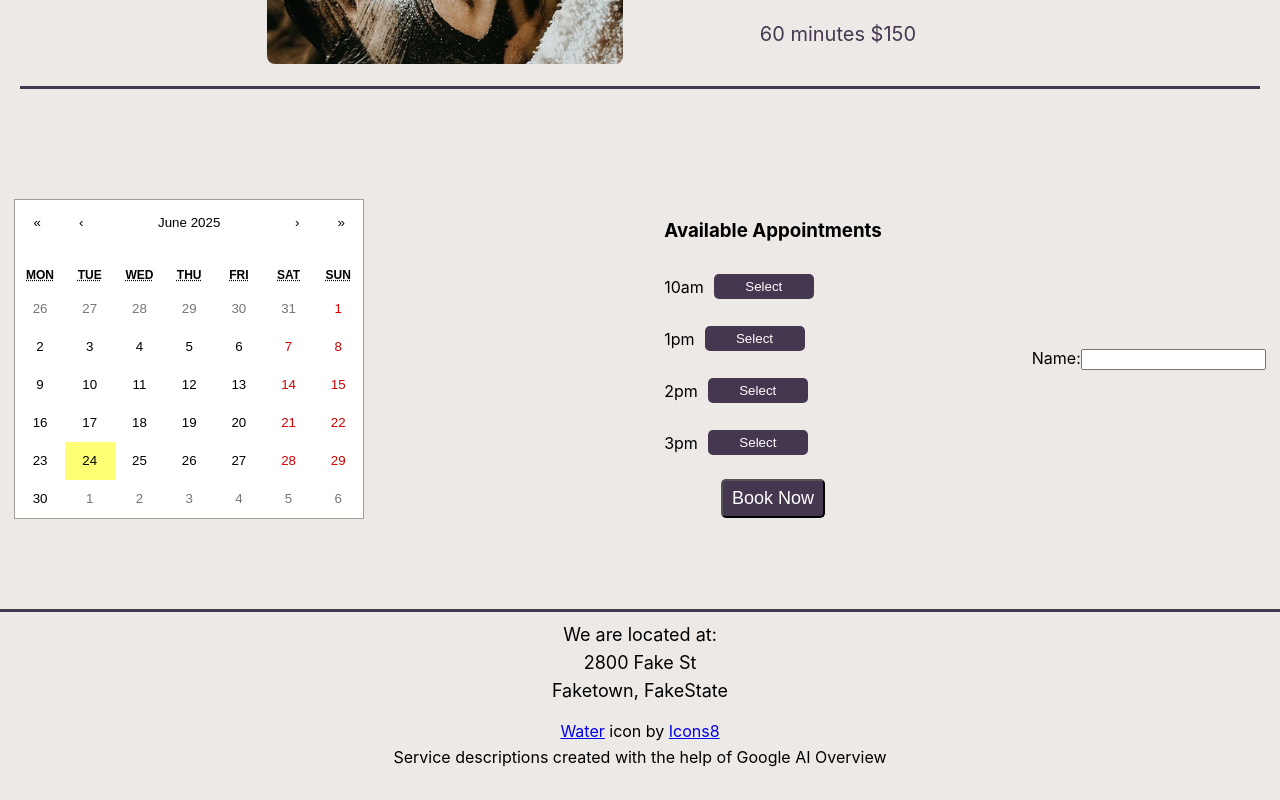
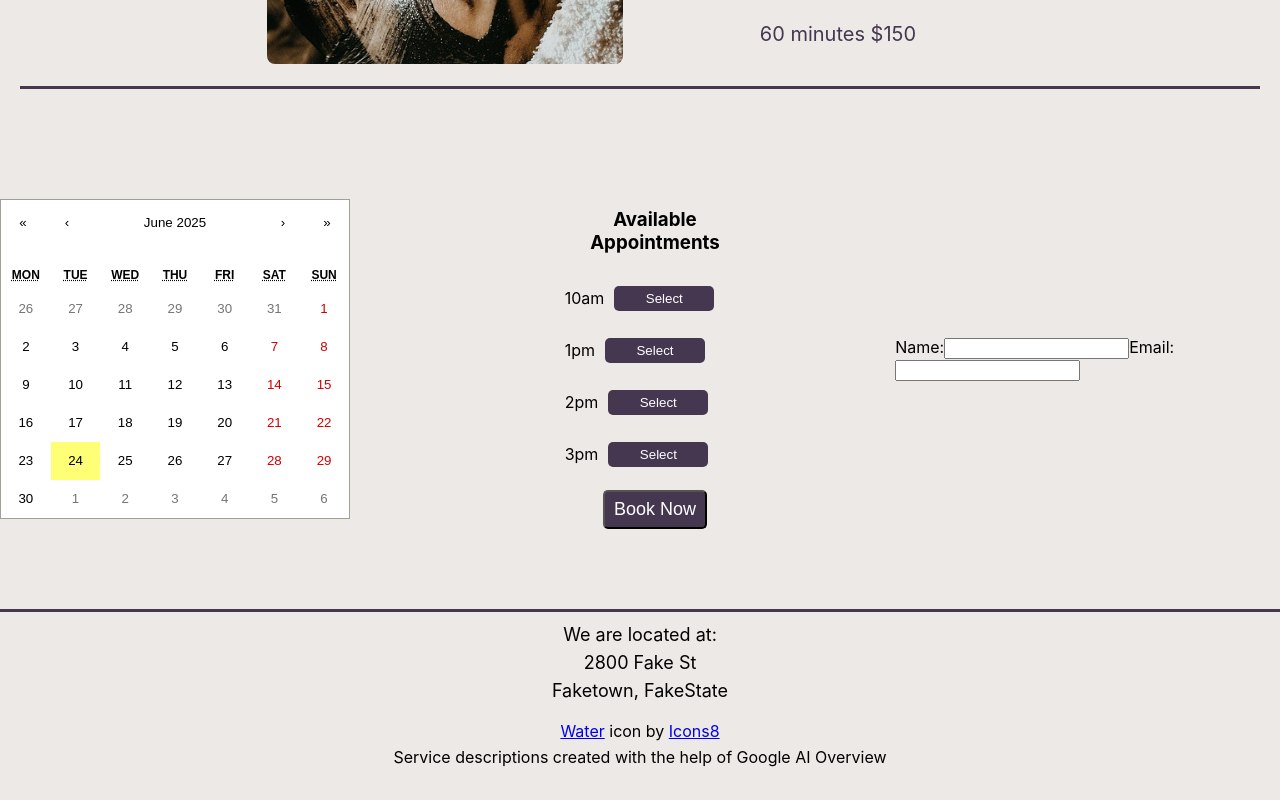
Before and after one commit to LaurenCummings/spa-project, a React (Vite) app: page / in a window 1280 px wide. Shown: the part 3684-4484 px from the top of the page. Built offline with nearby package versions, Linux system fonts and the light colour scheme; a web font is replaced by a local one.

Commit message:
added email element to form

```diff
--- a/src/components/BookNow.jsx
+++ b/src/components/BookNow.jsx
@@ -32,6 +32,8 @@ function BookNow() {
                 <form>
                     <label for="name">Name:</label>
                     <input type="text" name="name"></input>
+                    <label for="email">Email:</label>
+                    <input type="text" name="email"></input>
                 </form>
             </div>
         </div>
```
